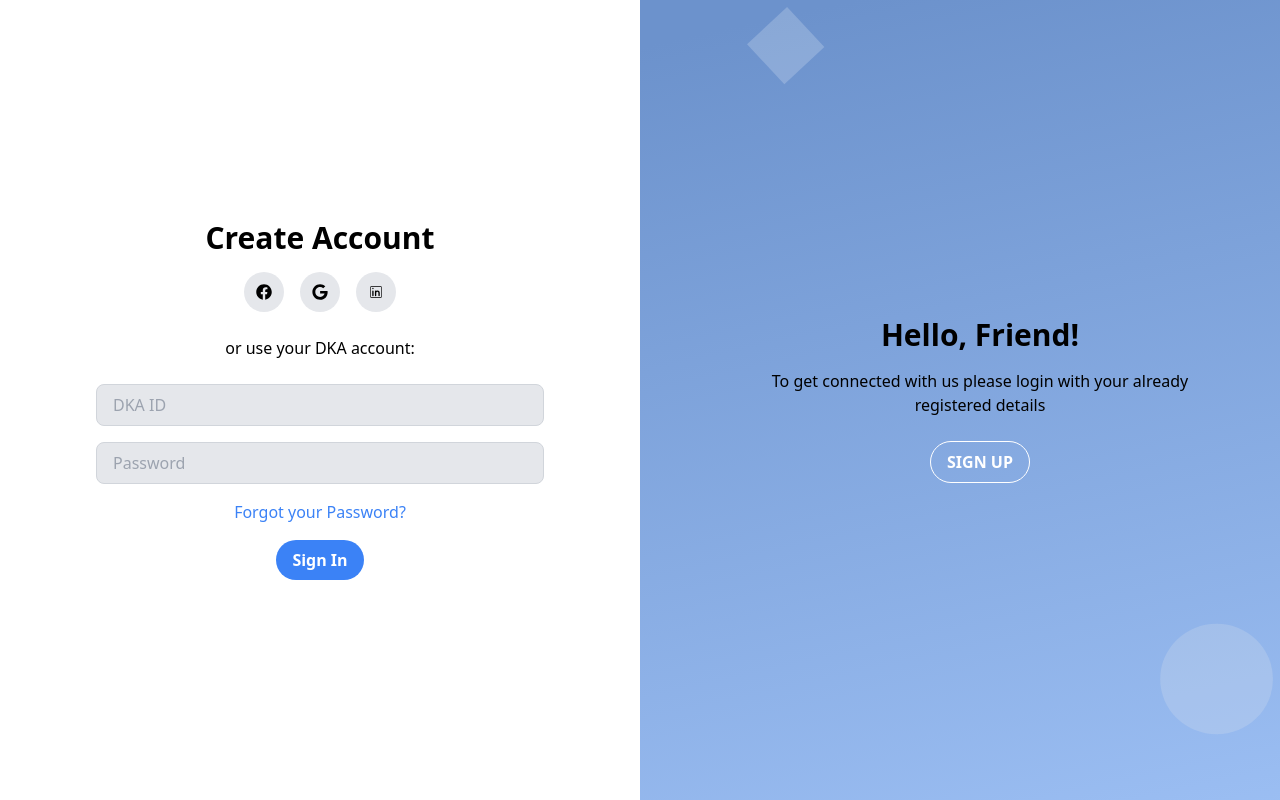
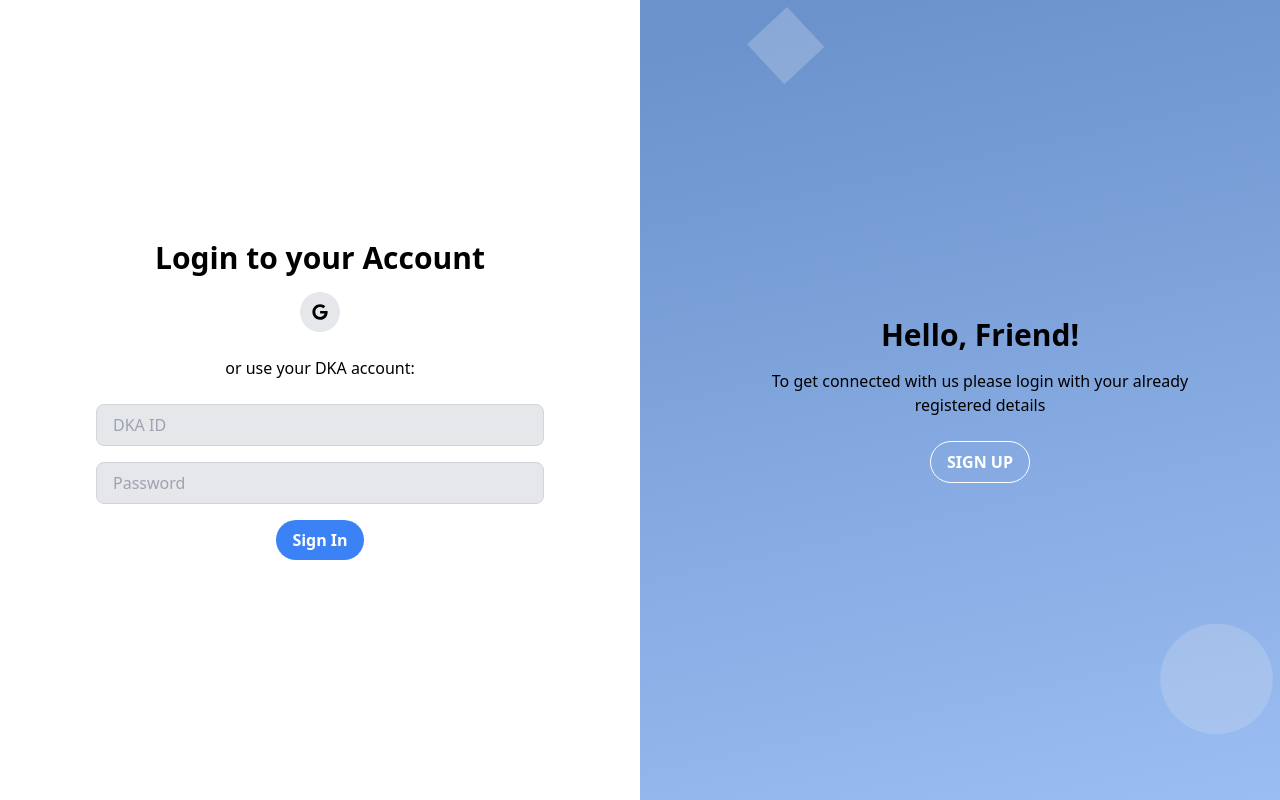
Before and after one commit to tharak1/DKA-client, a React (Vite) app: page /join-now in a window 1280 px wide. Built offline with nearby package versions, Linux system fonts and the light colour scheme.

Commit message:
modified:   src/screens/OtherPages/Signin.tsx

```diff
--- a/src/screens/OtherPages/Signin.tsx
+++ b/src/screens/OtherPages/Signin.tsx
@@ -1,6 +1,5 @@
 import React, { useState } from 'react';
-import { FaFacebook, FaGoogle } from "react-icons/fa";
-import { CiLinkedin } from "react-icons/ci";
+import { FaGoogle } from "react-icons/fa";
 import { Link } from 'react-router-dom';
 import { auth, db, googleProvider } from '../../firebase_config';
 import { signInWithPopup } from 'firebase/auth';
@@ -34,7 +33,9 @@ const SignIn: React.FC = () => {
     const numberString = (numberOfUsers + 1).toString().padStart(paddingLength, '0');
     return prefix + numberString;
   };
-  const signIn = async () => {
+  const signIn = async (e:React.FormEvent<HTMLFormElement>) => {
+    e.preventDefault()
+
     setLoading(true);
 
     // Check if email or password is empty
@@ -112,20 +113,14 @@ const SignIn: React.FC = () => {
     <div className="flex h-screen flex-col md:flex-row">
       <div className="w-full md:w-1/2 max-sm:mt-10 bg-white flex items-center justify-center">
         <div className="text-center px-8 md:px-16 lg:px-24">
-          <h1 className="text-3xl font-bold mb-4">Create Account</h1>
+          <h1 className="text-3xl font-bold mb-4">Login to your Account</h1>
           <div className="flex justify-center space-x-4 mb-6">
-            <button className="bg-gray-200 p-3 rounded-full">
-              <FaFacebook />
-            </button>
             <button className="bg-gray-200 p-3 rounded-full">
               <FaGoogle onClick={signInWithGoogle} />
             </button>
-            <button className="bg-gray-200 p-3 rounded-full">
-              <CiLinkedin />
-            </button>
           </div>
           <p className="mb-6">or use your DKA account:</p>
-          <form className="space-y-4">
+          <form className="space-y-4" onSubmit={signIn}>
             <input
               // type="email"
               placeholder="DKA ID"
@@ -138,8 +133,8 @@ const SignIn: React.FC = () => {
               className="w-full px-4 py-2 border border-gray-300 rounded-lg focus:outline-none focus:border-blue-500 bg-gray-200"
               onChange={(e) => setPassword(e.target.value)}
             />
-            <a href="#" className="text-blue-500 hover:underline block mb-4 text-center">Forgot your Password?</a>
-            <button onClick={signIn} className="px-4 py-2 bg-blue-500 text-white  rounded-3xl font-semibold hover:bg-blue-600 ">
+
+            <button type='submit' className="px-4 py-2 bg-blue-500 text-white  rounded-3xl font-semibold hover:bg-blue-600 ">
               {
                 loading ?
                   <svg aria-hidden="true" className="inline w-8 h-8 text-gray-200 animate-spin dark:text-gray-600 fill-gray-600 dark:fill-gray-300" viewBox="0 0 100 101" fill="none" xmlns="http://www.w3.org/2000/svg">
```
